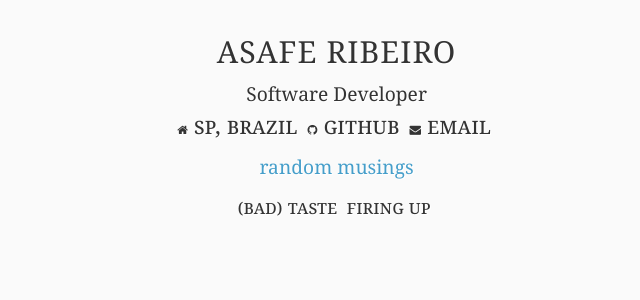
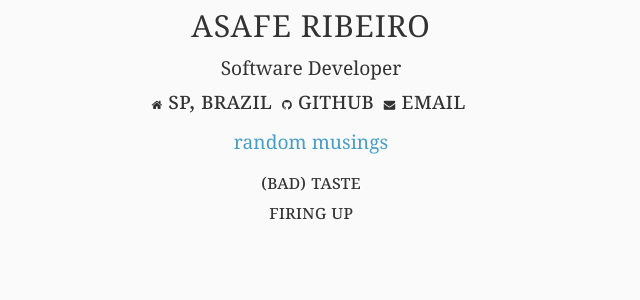
Before and after one commit to g2098939/asafeh.github.io, a Jekyll site: the page built from index.html, in a window 1280 px wide. Shown: the top 300 px of the page, without its empty margins (329-969 px from the left). Built offline with Jekyll 4.4.1, drawn with Linux system fonts in a browser that asks for light colours; nearby versions of some CDN libraries.

Commit message:
another post and some styles

```diff
--- a/css/site.css
+++ b/css/site.css
@@ -155,7 +155,7 @@
 
 @media only screen and (max-device-width: 800px){
     .content {
-        margin: 2%;
+        margin: 0;
         text-align: center;
         width: 100%;
     }
@@ -170,7 +170,7 @@
         padding: 5px;
     }
 
-    ul li {
+    .info li {
         display: inline;
         padding-right:5px;
     }
```
